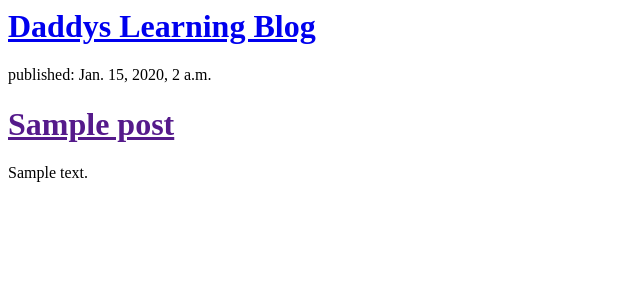
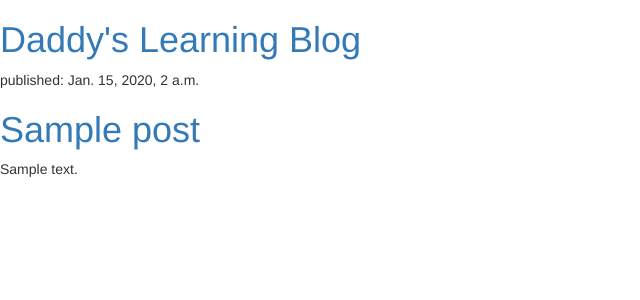
Before and after one commit to aegis042404/blog1, a Django app: template blog/templates/blog/post_list.html in a window 1280 px wide. Shown: the top 300 px of the page, without its empty margins (0-640 px from the left). Run offline with Django 3.2, Linux system fonts and the light colour scheme; the template is opened without the code that fills it: values that come from a table or form of the project are taken from there, others are empty; tables that the repository leaves empty hold one stand-in row (values such as "Sample post"); some libraries are stand-ins or nearby versions.

Commit message:
added a little css

```diff
--- a/blog/templates/blog/post_list.html
+++ b/blog/templates/blog/post_list.html
@@ -1,5 +1,12 @@
+<html>
+    <head>
+        <link rel="stylesheet" href="//maxcdn.bootstrapcdn.com/bootstrap/3.2.0/css/bootstrap.min.css">
+        <link rel="stylesheet" href="//maxcdn.bootstrapcdn.com/bootstrap/3.2.0/css/bootstrap-theme.min.css">
+        <title>Daddy's Learning Blog</title>
+    </head>
+    <body>
 <div>
-    <h1><a href="/">Daddys Learning Blog</a></h1>
+    <h1><a href="/">Daddy's Learning Blog</a></h1>
 </div>
 
 {% for post in posts %}
@@ -9,3 +16,5 @@
         <p>{{ post.text|linebreaksbr }}</p>
     </div>
 {% endfor %}
+    </body>
+</html>
```
